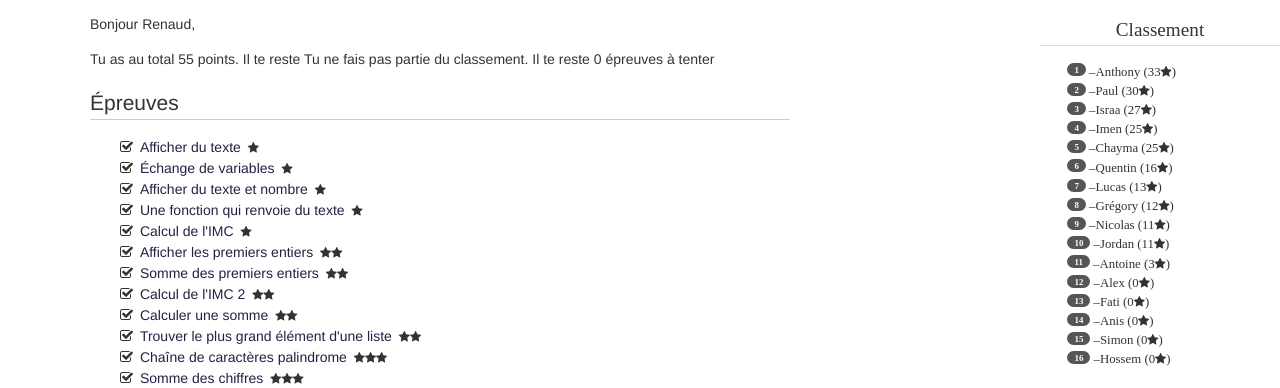
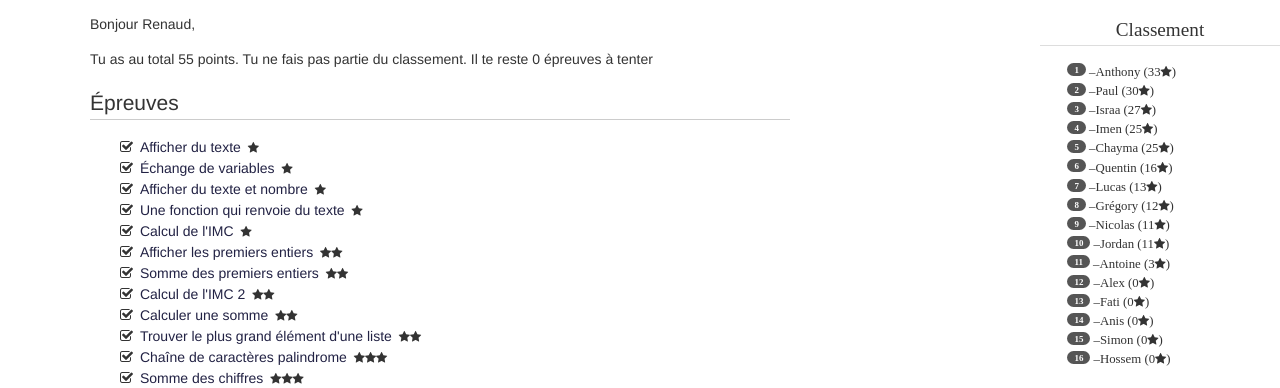
Before and after one commit to schlecky/infotsi, a Django app: page /challenge/ in a window 1280 px wide. Shown: the part 78-466 px from the top of the page. Run offline with Django 3.2, Linux system fonts and the light colour scheme; a user stored in the database is signed in; data comes from the database, SQL or seed files in the repository.

Commit message:
Correction coquille

```diff
--- a/challenge/templates/challenge/base.html
+++ b/challenge/templates/challenge/base.html
@@ -28,7 +28,7 @@
 {% if user.etudiant.estClasse %}
 <p>Avec {{ score }} point{{ score|pluralize }}, ton classement actuel est {{ classement.pos }}/{{ classement.tot }}. Il te reste {{ statEpreuves.restantes }} épreuve{{ statEpreuves.restantes|pluralize }} à tenter.</p>
 {% else %}
-<p>Tu as au total {{ score }} point{{ score|pluralize }}. Il te reste  Tu ne fais pas partie du classement. Il te reste {{ statEpreuves.restantes }} épreuve{{ statEpreuves.restantes|pluralize }} à tenter </p>
+<p>Tu as au total {{ score }} point{{ score|pluralize }}. Tu ne fais pas partie du classement. Il te reste {{ statEpreuves.restantes }} épreuve{{ statEpreuves.restantes|pluralize }} à tenter </p>
 {% endif %}
 
 
```
